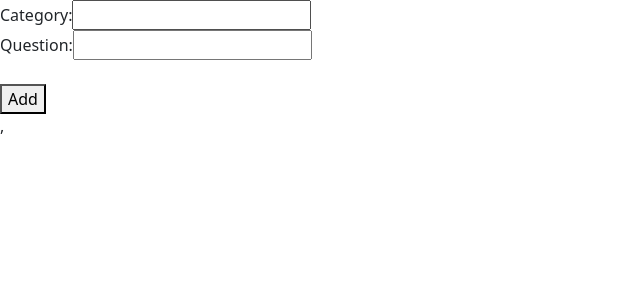
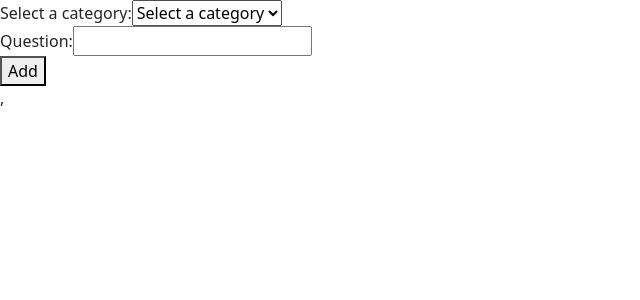
Before and after one commit to Mundurujoana/medical-questions-category-project, a React (Create React App) app: page /new in a window 1280 px wide. Shown: the top 300 px of the page, without its empty margins (0-640 px from the left). Built offline with nearby package versions, Linux system fonts and the light colour scheme.

Commit message:
Add a controlld state on form

```diff
--- a/src/Forms.js
+++ /dev/null
@@ -1,36 +0,0 @@
-import React, { useState } from 'react';
-
-function Forms() {
-  const [categories, setCategories] = useState([]);
-  const [newCategory, setNewCategory] = useState('');
-  const [newQuestion, setNewQuestion] = useState('');
-//   const [newAnswer, setNewAnswer] = useState('');
-  const handleSubmit = (e) => {
-    e.preventDefault();
-    setCategories([...categories, { name: newCategory, questions: [{ text: newQuestion }] }]);
-    setNewCategory('');
-    setNewQuestion('');
-    // setNewAnswer('');
-  }
-  return (
-    <form onSubmit={handleSubmit}>
-      <label>
-        Category:
-        <input type="text" value={newCategory} onChange={e => setNewCategory(e.target.value)} />
-      </label>
-      <br />
-      <label>
-        Question:
-        <input type="text" value={newQuestion} onChange={e => setNewQuestion(e.target.value)} />
-      </label>
-      <br />
-      {/* <label>
-        Answer:
-        <input type="text" value={newAnswer} onChange={e => setNewAnswer(e.target.value)} />
-      </label> */}
-      <br />
-      <button type="submit">Add</button>
-    </form>
-  );
-}
-export default Forms;
--- /dev/null
+++ b/src/components/Forms.js
@@ -0,0 +1,45 @@
+import React, { useState } from 'react';
+
+function Forms() {
+const [newQuestion,setNewQuestion] = useState({
+  category:"",
+  question:"",
+})
+
+const handleChange=(e)=>{
+setNewQuestion({
+  ...newQuestion,
+  [e.target.name]: e.target.value
+})
+}
+
+  const handleSubmit = (e) => {
+    e.preventDefault();
+  console.log(newQuestion)
+  }
+
+
+  return (
+    <form onSubmit={handleSubmit}>
+    <label>
+    Select a category:
+    <select value={newQuestion.category} onChange={(e) => {
+      handleChange(e)
+    }}>
+      <option value="">Select a category</option>
+      <option value="health">Health</option>
+      <option value="education">Education</option>
+      <option value="sports">Sports</option>
+    </select>
+  </label>
+      <br />
+      <label>
+        Question:
+        <input type="text" name='question' value={newQuestion.question} onChange={e => setNewQuestion(e.target.value)} />
+      </label>
+      <br />
+      <button type="submit">Add</button>
+    </form>
+  );
+}
+export default Forms;
--- a/src/index.js
+++ b/src/index.js
@@ -6,7 +6,7 @@ import 'bootstrap/dist/css/bootstrap.css';
 import Dashboard from './components/Dashboard';
 import { BrowserRouter, Route, Routes } from 'react-router-dom';
 import Home from './pages/Home';
-import Forms from './Forms';
+import Forms from './components/Forms';
 const root = ReactDOM.createRoot(document.getElementById('root'));
 root.render(
   <React.StrictMode>
```
